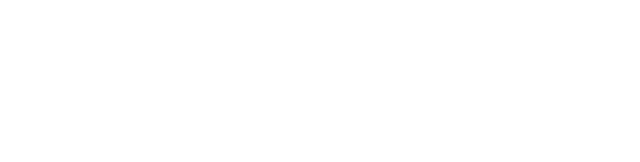
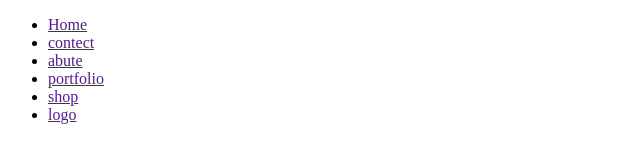
Before and after one commit to amirghobbeh/Hamburger, a plain HTML site: page index.html in a window 1280 px wide. Shown: the whole page, without its empty margins (0-640 px from the left). Drawn offline with Linux system fonts and the light colour scheme.

Commit message:
start-menu

```diff
--- a/index.html
+++ b/index.html
@@ -9,7 +9,16 @@
     <title>Hambergerl</title>
 </head>
 <body>
-
+    <header class="header">
+        <ul class="top_menu">
+            <li><a href="" class="link_menu">Home</a></li>
+            <li><a href="" class="link_menu">contect</a></li>
+            <li><a href="" class="link_menu">abute</a></li>
+            <li><a href="" class="link_menu">portfolio</a></li>
+            <li><a href="" class="link_menu">shop</a></li>
+            <li><a href="" class="link_logo">logo</a></li>
+        </ul>
+    </header>
     <script src="js/index.js"></script>
 </body>
 </html>
```
